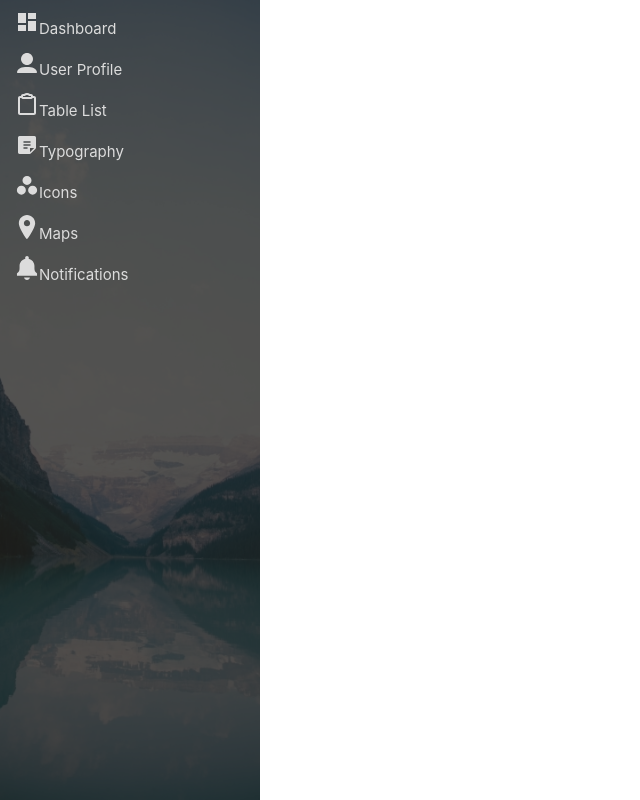
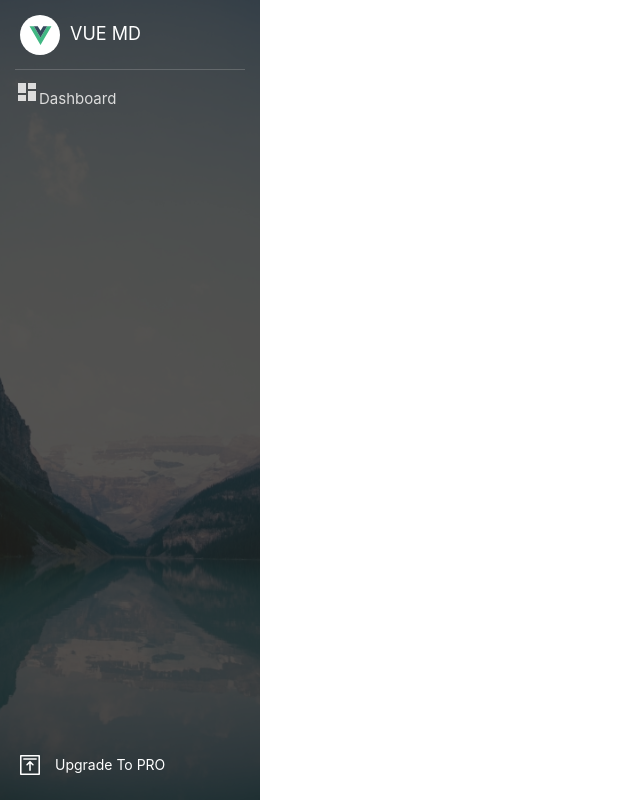
Before and after one commit to chichoon/vue-dashboard, a Vue app: page / in a window 1280 px wide. Shown: the whole page, without its empty margins (0-640 px from the left). Built offline with nearby package versions, Linux system fonts and the light colour scheme.

Commit message:
feat: :lipstick: gnb 스타일링

```diff
--- a/src/components/icons/VueIcon.vue
+++ b/src/components/icons/VueIcon.vue
@@ -1,5 +1,12 @@
-<?xml version="1.0" encoding="utf-8"?><!-- Uploaded to: SVG Repo, www.svgrepo.com, Generator: SVG Repo Mixer Tools -->
-<svg width="800px" height="800px" viewBox="0 0 32 32" fill="none" xmlns="http://www.w3.org/2000/svg">
-<path d="M2 4L16 28L30 4H24.5L16 18.5L7.5 4H2Z" fill="#41B883"/>
-<path d="M7.5 4L16 18.5L24.5 4H19.5L16.0653 10.0126L12.5 4H7.5Z" fill="#35495E"/>
-</svg>
+<template>
+  <svg
+    width="800px"
+    height="800px"
+    viewBox="0 0 32 32"
+    fill="none"
+    xmlns="http://www.w3.org/2000/svg"
+  >
+    <path d="M2 4L16 28L30 4H24.5L16 18.5L7.5 4H2Z" fill="#41B883" />
+    <path d="M7.5 4L16 18.5L24.5 4H19.5L16.0653 10.0126L12.5 4H7.5Z" fill="#35495E" />
+  </svg>
+</template>
--- a/src/components/molecules/GNB/GNB.vue
+++ b/src/components/molecules/GNB/GNB.vue
@@ -1,11 +1,19 @@
 <script setup lang="ts">
 import NavigationElement from '@/components/atoms/NavigationElement.vue';
 import { NAV_LIST } from './constants';
+import VueIcon from '@/components/icons/VueIcon.vue';
+import UploadIcon from '@/components/icons/UploadIcon.vue';
 </script>
 
 <template>
   <div class="gnb">
     <div class="gnb__inner">
+      <div class="gnb__title">
+        <div class="gnb__vue-icon">
+          <VueIcon />
+        </div>
+        <h1>VUE MD</h1>
+      </div>
       <ul class="gnb__list">
         <NavigationElement
           v-for="element in NAV_LIST"
@@ -16,8 +24,11 @@ import { NAV_LIST } from './constants';
           <component :is="element.icon" />
         </NavigationElement>
       </ul>
+      <div class="gnb__footer">
+        <UploadIcon />
+        <span>Upgrade To PRO</span>
+      </div>
     </div>
-    <img class="gnb__image" src="/sidebar.jpg" />
   </div>
 </template>
 
@@ -26,6 +37,42 @@ import { NAV_LIST } from './constants';
   width: 260px;
   height: 100vh;
   position: relative;
+  background-image: url(/sidebar.jpg);
+  background-size: cover;
+  background-position: 50%;
+
+  &__title {
+    width: calc(100% - 30px);
+    height: 70px;
+    padding: 15px 5px;
+    margin: 0 15px;
+    display: flex;
+    flex-direction: row;
+    align-items: center;
+    border-bottom: 1px solid var(--border-color);
+
+    & > h1 {
+      margin-left: 10px;
+      font-size: var(--font-xl);
+      color: var(--white);
+    }
+  }
+
+  &__vue-icon {
+    width: 40px;
+    height: 40px;
+    background-color: var(--white);
+    border-radius: 25px;
+    display: flex;
+    align-items: center;
+    justify-content: center;
+
+    & > svg {
+      width: 25px;
+      height: 25px;
+      margin-top: 2px;
+    }
+  }
 
   &__inner {
     position: absolute;
@@ -37,14 +84,31 @@ import { NAV_LIST } from './constants';
     z-index: 1;
   }
 
-  &__image {
-    position: absolute;
-    top: 0;
-    left: 0;
-    z-index: 0;
+  &__list {
     width: 100%;
-    height: 100%;
-    object-fit: cover;
+    height: calc(100vh - 140px);
+    overflow: scroll;
+  }
+
+  &__footer {
+    width: calc(100% - 30px);
+    height: 70px;
+    padding: 15px 5px;
+    margin: 0 15px;
+    display: flex;
+    flex-direction: row;
+    align-items: center;
+    color: var(--white);
+
+    & > svg {
+      width: 20px;
+      height: 20px;
+    }
+
+    & > span {
+      margin-left: 15px;
+      font-size: var(--font-md);
+    }
   }
 }
 </style>
```
